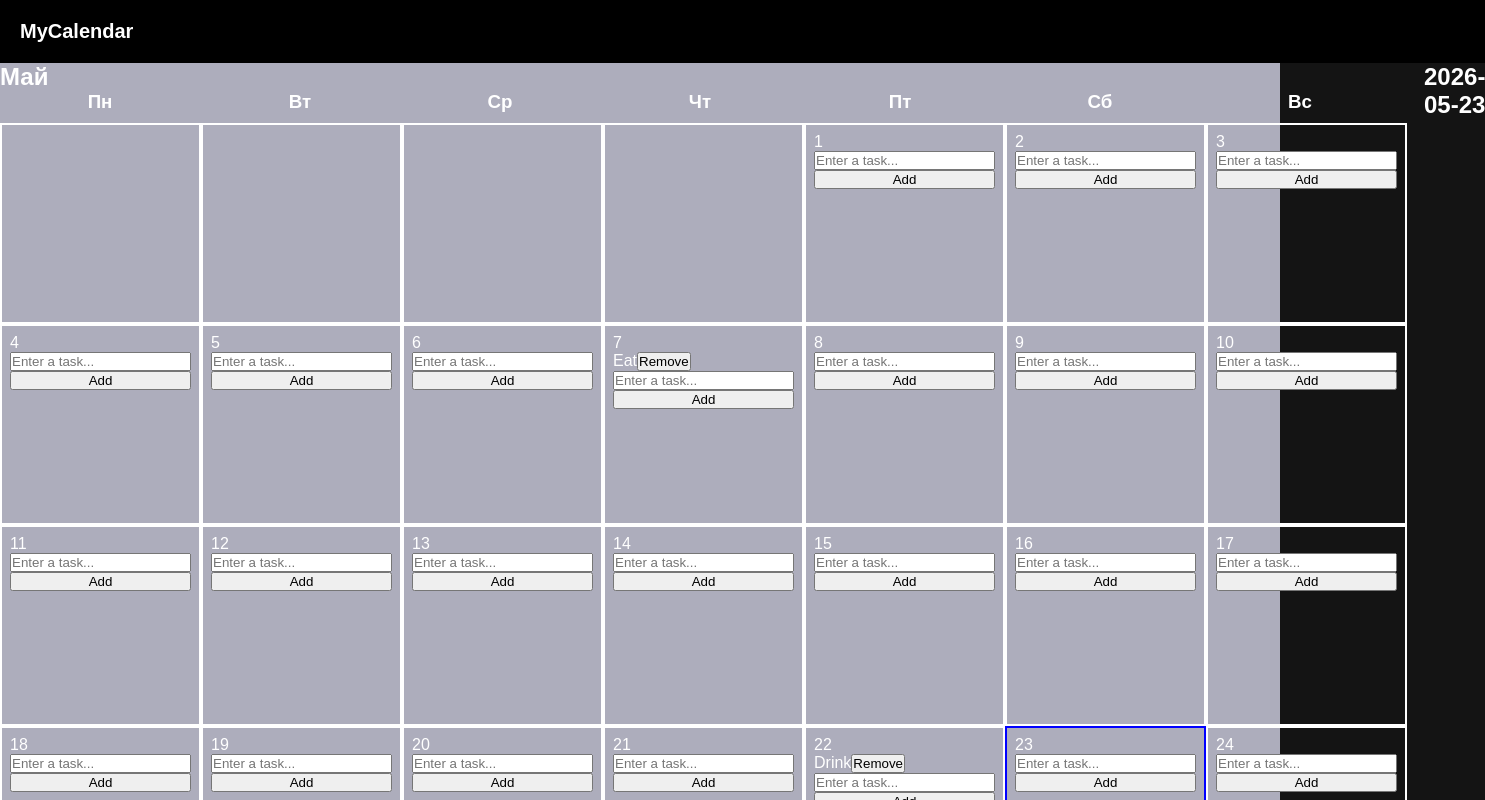
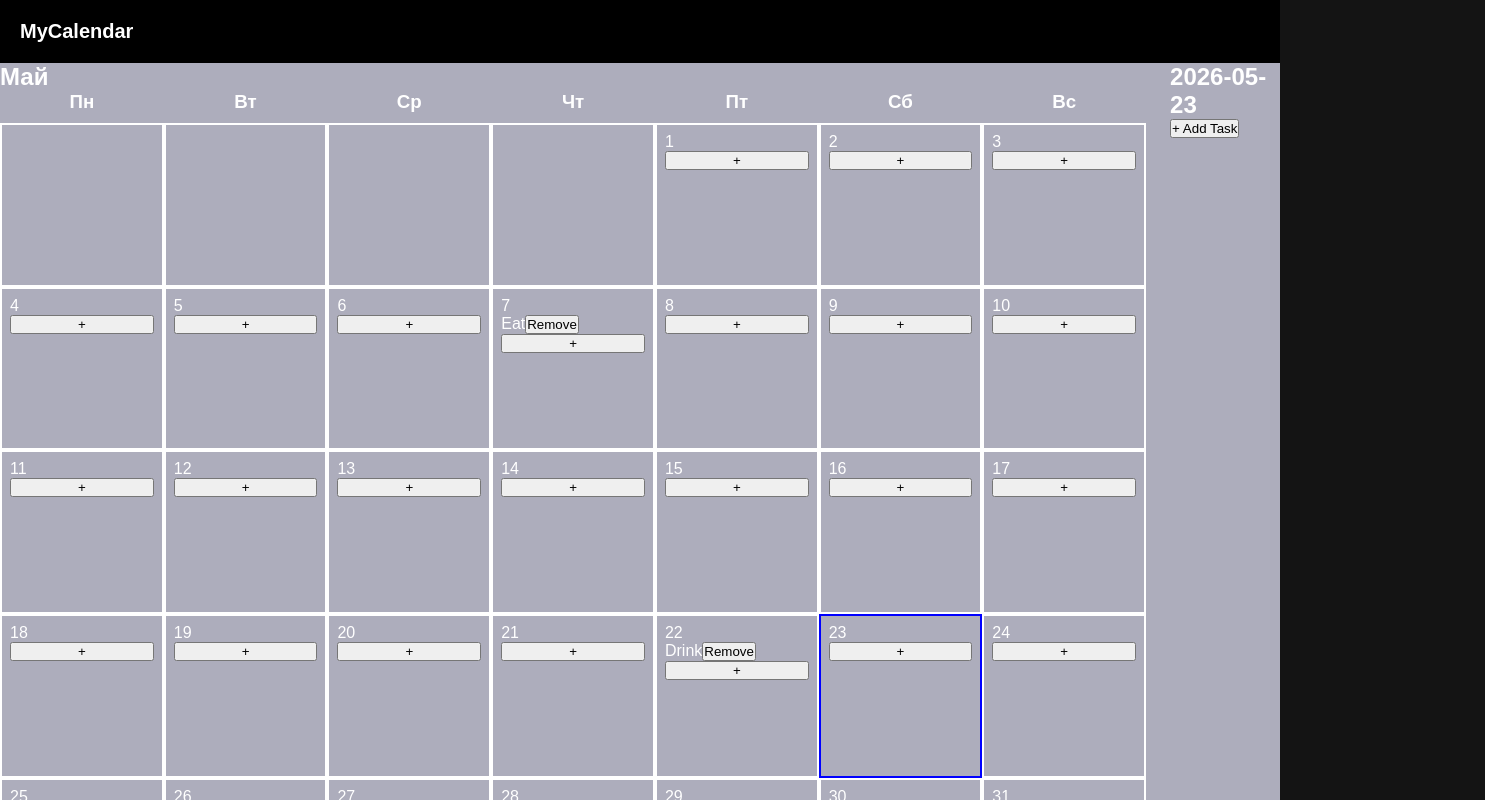
Before and after one commit to veronica-ivanova/calendar-app, a React (Vite) app: page / in a window 1280 px wide. Shown: the top 800 px of the page, 1485 px wide, since content can reach past the window. Built offline with nearby package versions, Linux system fonts and the light colour scheme.

Commit message:
feat: add TaskCreateForm and task creation in DayPanel

```diff
--- a/src/components/calenadar-day.tsx/calendar-day.tsx
+++ b/src/components/calenadar-day.tsx/calendar-day.tsx
@@ -1,43 +1,35 @@
 import classNames from 'classnames'
 import styles from './calendar-day.module.css'
 import type {Task} from "../../types/types.ts";
-import {useState} from "react";
-import { getDateKey} from "../../utils/date.ts";
 import {TaskList} from "../task-list/task-list.tsx";
 
 type Props = {
     date: Date
     tasks: Task[];
     isCurrentDay: boolean,
-    addTask: (task: Task) => void,
     removeTask: (taskId: string) => void;
     onClick: () => void;
     isSelected: boolean;
+    onAddTask: () => void;
 }
 
-export const CalendarDay = ({ date, tasks, isCurrentDay, addTask, removeTask, onClick, isSelected} : Props) => {
-    const [newTask, setNewTask] = useState("");
+export const CalendarDay = ({
+    date,
+    tasks,
+    isCurrentDay,
+    removeTask,
+    onClick,
+    isSelected,
+    onAddTask
+}: Props) => {
 
-    function handleAddTask() {
-        if (!newTask.trim() || !date) return;
-
-        addTask({
-            id: crypto.randomUUID(),
-            name: newTask,
-            description: newTask,
-            date: getDateKey(date),
-        });
-
-        setNewTask("");
-    }
-
-     return (
+    return (
         <div
             onClick={onClick}
             className={classNames(styles.root, {
-            [styles.active]: isCurrentDay,
-            [styles.selected]: isSelected
-        })}>
+                [styles.active]: isCurrentDay,
+                [styles.selected]: isSelected
+            })}>
             <div>{date.getDate()}</div>
 
             <TaskList
@@ -45,16 +37,9 @@ export const CalendarDay = ({ date, tasks, isCurrentDay, addTask, removeTask, on
                 onDelete={removeTask}
             />
 
-            <input
-                type="text"
-                value={newTask}
-                onChange={(e) => setNewTask(e.target.value)}
-                placeholder="Enter a task..."
-            />
-
-            <button onClick={handleAddTask}>
-                Add
+            <button onClick={onAddTask}>
+                +
             </button>
         </div>
-     )
+    )
 }
--- a/src/components/calendar/calendar.tsx
+++ b/src/components/calendar/calendar.tsx
@@ -12,18 +12,22 @@ type Props = {
 
 export const Calendar = ({tasks, setTasks} : Props) => {
 
-    function addTask(task: Task) {
+    const addTask = (task: Task) => {
         setTasks(prev => [...prev, task]);
-    }
+    };
 
-    function removeTask(taskId: string){
-        setTasks(prev => prev.filter((task: Task) => task.id !== taskId));
-    }
+    const removeTask = (taskId: string) => {
+        setTasks(prev =>
+            prev.filter(task => task.id !== taskId)
+        );
+    };
 
     const today = new Date();
-    const currentDay = today.getDate();
+    const currentDay = today.getDate(); //число
 
     const [selectedDate, setSelectedDate] = useState<string>(getDateKey(today));
+    const [isCreateTaskOpen, setIsCreateTaskOpen ] = useState(false);
+
 
     const month = today.getMonth(); //январь - 0, дек -11
     const year = today.getFullYear();
@@ -90,16 +94,24 @@ export const Calendar = ({tasks, setTasks} : Props) => {
                                     date={date}
                                     isCurrentDay={currentDay === i + 1}
                                     tasks={taskByDate[dateKey] || []}
-                                    addTask={addTask}
                                     removeTask={removeTask}
                                     isSelected={selectedDate === dateKey}
+                                    onAddTask={() => setIsCreateTaskOpen(true)}
                                 />
                             </li>
                         );
                     })}
                 </ul>
             </div>
-            <DayPanel selectedDate={selectedDate} tasks={selectedTasks} removeTask={removeTask}/>
+            <DayPanel
+                selectedDate={selectedDate}
+                tasks={selectedTasks}
+                removeTask={removeTask}
+                addTask={addTask}
+                isCreateTaskOpen={isCreateTaskOpen}
+                onAddTask={() => setIsCreateTaskOpen(true)}
+                onClose={() => setIsCreateTaskOpen(false)}
+            />
         </div>
     )
 }
--- a/src/components/day-panel/day-panel.tsx
+++ b/src/components/day-panel/day-panel.tsx
@@ -1,25 +1,46 @@
 import type {Task} from "../../types/types.ts";
 import {TaskList} from "../task-list/task-list.tsx";
+import {TaskCreateForm} from "../task-create-form/task-create-form.tsx";
 
 type Props = {
     selectedDate: string;
     tasks: Task[];
+    addTask: (task: Task) => void,
     removeTask: (id: string) => void;
+    isCreateTaskOpen: boolean;
+    onAddTask: () => void;
+    onClose: () => void;
 }
 
 export const DayPanel = ({
     selectedDate,
     tasks,
+    addTask,
     removeTask,
+    isCreateTaskOpen,
+    onAddTask,
+    onClose
 } : Props) => {
-
 
     return (
         <div>
             <h2>{selectedDate}</h2>
+
+            {!isCreateTaskOpen &&
+                <button onClick={onAddTask}>
+                    + Add Task
+                </button>}
+
+            {isCreateTaskOpen &&
+                <TaskCreateForm
+                    selectedDate={selectedDate}
+                    addTask={addTask}
+                    onClose={onClose}/>
+            }
             <TaskList
-            tasks={tasks}
-            onDelete={removeTask}/>
+                tasks={tasks}
+                onDelete={removeTask}
+            />
         </div>
     )
 }
--- /dev/null
+++ b/src/components/task-create-form/task-create-form.module.css
@@ -0,0 +1,6 @@
+.root {
+    display: flex;
+    flex-direction: column;
+    gap: 6px;
+    margin: 16px;
+}
--- /dev/null
+++ b/src/components/task-create-form/task-create-form.tsx
@@ -0,0 +1,68 @@
+import {useState} from "react";
+import * as React from "react";
+import type {Task} from "../../types/types.ts";
+import styles from "./task-create-form.module.css";
+
+type Props ={
+    selectedDate: string;
+    addTask: (task: Task) => void,
+    onClose: () => void;
+}
+export const TaskCreateForm = ({
+    selectedDate,
+    addTask,
+    onClose
+} : Props) => {
+
+    const [taskName, setTaskName] = useState("");
+    const [taskDescription, setTaskDescription] = useState("");
+    const [time, setTime] = useState("12:00");
+
+    const handleCreateTask: React.FormEventHandler<HTMLFormElement> = (e) => {
+        e.preventDefault();
+        if (!taskName.trim()) return;
+
+        addTask({
+            id: crypto.randomUUID(),
+            name: taskName.trim(),
+            description: taskDescription.trim(),
+            // date: new Date(selectedDate).toISOString(),
+            date: `${selectedDate}T${time}:00`
+        });
+
+        setTaskName("");
+        setTaskDescription("")
+        setTime("12:00");
+        onClose();
+    }
+    return (
+        <form
+            className={styles.root}
+            onSubmit={handleCreateTask}>
+            <input
+                type="text"
+                value={taskName}
+                onChange={(e) => setTaskName(e.target.value)}
+                placeholder="Task title..."
+            />
+            <input type="time"
+                   value={time}
+                   onChange={(e) => setTime(e.target.value)}
+            />
+            <textarea
+                value={taskDescription}
+                onChange={(e) => setTaskDescription(e.target.value)}
+                placeholder="detailed task description..."
+            />
+            <button type="submit">
+                Add
+            </button>
+            <button
+                type="button"
+                onClick={onClose}
+            >
+                Cancel
+            </button>
+        </form>
+    )
+}
```
